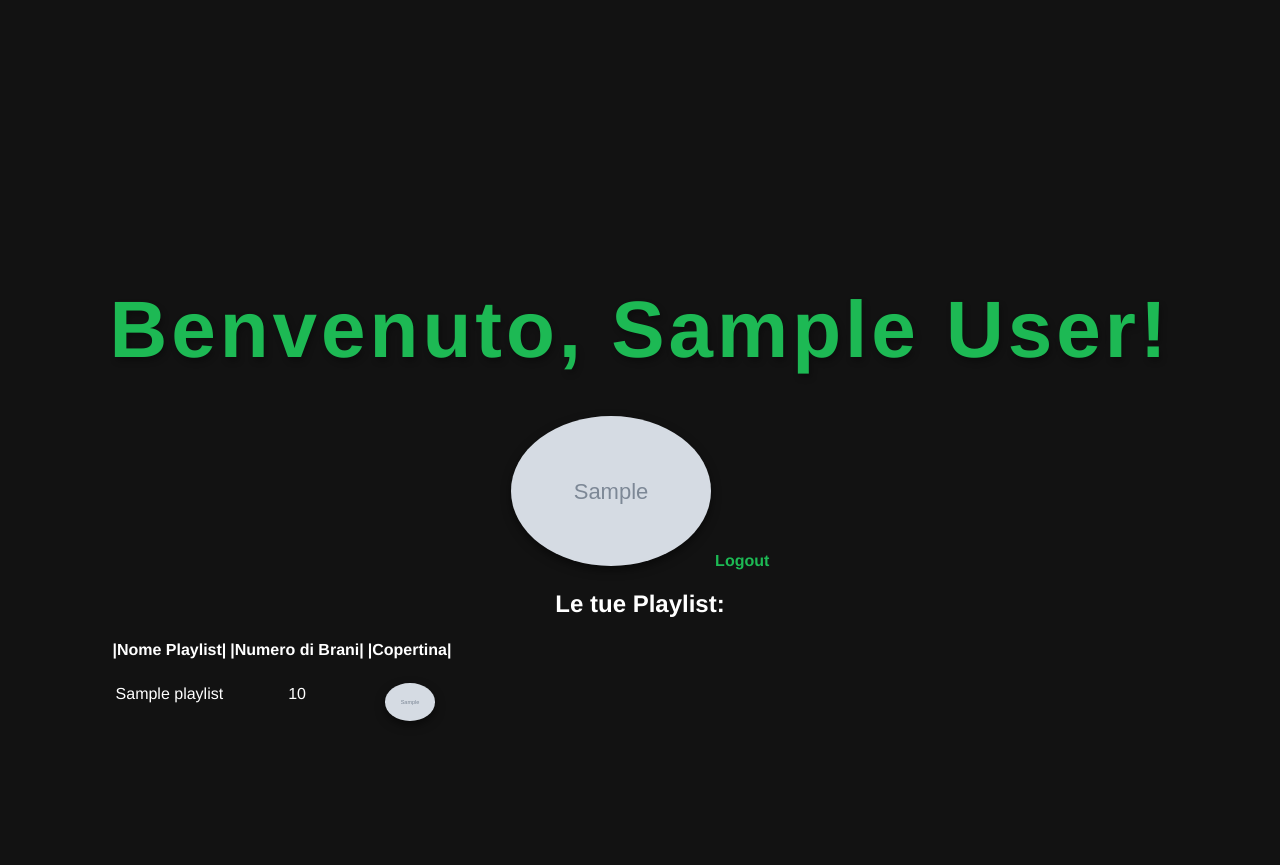
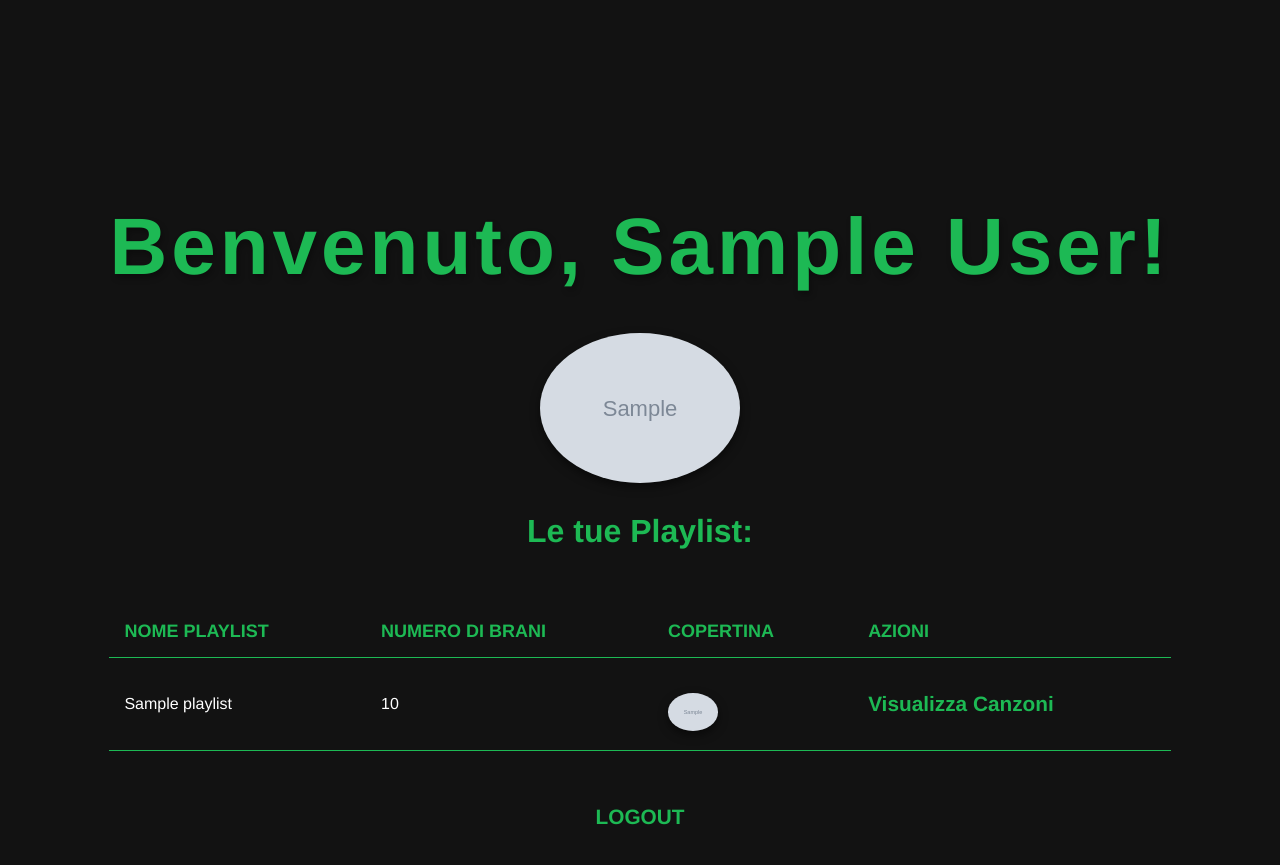
Before and after one commit to IginioMassari4real/progettino_spotify, a Flask app: template templates/home.html in a window 1280 px wide. Before the commit the page ends 721 px from the top, so only its background shows below. Run offline with Flask 3, Linux system fonts and the light colour scheme; the template is opened without the code that fills it: most values are stand-ins (such as "Sample title", 1, 10 or a date in 2020); grey boxes marked "Sample" are stand-in pictures.

Commit message:
parte 2 quasi finita

```diff
--- a/app.py
+++ b/app.py
@@ -5,7 +5,7 @@ from spotipy.oauth2 import SpotifyOAuth
 #le tue credenziali le trovi nella dashboard di prima
 SPOTIFY_CLIENT_ID = "9214bb00011c4ac88e9abb2b6ce04ae1"
 SPOTIFY_CLIENT_SECRET = "9412f99b5b05479ba88d0e6fa06d3afd"
-SPOTIFY_REDIRECT_URI = "https://5000-iginiomassa-progettinos-h6b82l1glre.ws-eu117.gitpod.io/callback" #dopo il login andiamo qui
+SPOTIFY_REDIRECT_URI = "https://5000-iginiomassa-progettinos-qecesbljhjp.ws-eu117.gitpod.io/callback" #dopo il login andiamo qui
 
 app = Flask(__name__)
 app.secret_key = 'chiave_per_session' #ci serve per identificare la sessione
@@ -50,4 +50,18 @@ def home():
 
     return render_template('home.html', user_info=user_info, playlists=playlists_info)
 
+@app.route('/playlist/<playlist_id>')
+def view_songs(playlist_id):
+    token_info = session.get('token_info', None)
+    if not token_info:
+        return redirect(url_for('login'))
+
+    sp = spotipy.Spotify(auth=token_info['access_token'])
+
+    # Otteniamo le informazioni sulla playlist e i suoi brani
+    playlist = sp.playlist(playlist_id)
+    tracks = playlist['tracks']['items']  # Lista di canzoni
+
+    return render_template('playlist.html', playlist=playlist, tracks=tracks)
+
 app.run(debug=True)
--- a/static/home.css
+++ b/static/home.css
@@ -74,8 +74,49 @@ a:hover {
     }
   }
 
-@media (max-width: 768px) {
+@media (max-width: 400px) {
     .Jumbotron h1 {
         font-size: 2em;
     }
 }
+
+h2 {
+    font-size: 2rem;
+    margin-bottom: 20px;
+    color: #1DB954; /* Verde tipico di Spotify */
+    transition: transform 0.3s ease, color 0.3s ease; /* Transizione per animazioni */
+}
+
+li {
+    font-size: 1rem;
+    margin-bottom: 20px;
+    color: #1DB954; /* Verde tipico di Spotify */
+    transition: transform 0.3s ease, color 0.3s ease; /* Transizione per animazioni */
+}
+
+a {
+    font-size: 1.3rem;
+    margin-bottom: 20px;
+    color: #1DB954; /* Verde tipico di Spotify */
+    transition: transform 0.3s ease, color 0.3s ease; /* Transizione per animazioni */
+}
+
+table {
+    width: 100%;
+    border-collapse: collapse;
+}
+
+th, td {
+    padding: 15px;  /* Aggiunge spazio dentro le celle */
+    text-align: left;
+    border-bottom: 1px solid #1DB954;
+
+}
+
+th {
+    background-color: #121212; /* Sfondo scuro tipico di Spotify */
+    font-size: 18px;
+    text-transform: uppercase;
+    color: #1DB954; /* Verde tipico di Spotify */
+
+}
--- a/templates/home.html
+++ b/templates/home.html
@@ -1,26 +1,31 @@
 <!DOCTYPE html>
-<html lang="en">
+<html lang="it">
 <head>
     <meta charset="UTF-8">
     <meta name="viewport" content="width=device-width, initial-scale=1.0">
-    <link rel="stylesheet" href="static/home.css">
+    <link rel="stylesheet" href="{{ url_for('static', filename='home.css') }}">
     <title>Home</title>
 </head>
 <body>
     <div class="Jumbotron">
-        <h1 align="center" style="margin-top: auto;">Benvenuto, {{ user_info['display_name'] }}!</h1>
+        <h1 align="center">Benvenuto, {{ user_info['display_name'] }}!</h1>
+
         {% if user_info['images'] %}
             <img src="{{ user_info['images'][0]['url'] }}" width="200">
-        <a href="{{ url_for('logout') }}">Logout</a>
         {% endif %}
+
+        <br>
+
         <h2>Le tue Playlist:</h2>
+        <br><br>
         {% if playlists %}
             <table>
                 <thead>
                     <tr>
-                    <th>|Nome Playlist|</th>
-                    <th>|Numero di Brani|</th>
-                    <th>|Copertina|</th>
+                        <th>Nome Playlist</th>
+                        <th>Numero di Brani</th>
+                        <th>Copertina</th>
+                        <th>Azioni</th>
                     </tr>
                 </thead>
                 <tbody>
@@ -35,6 +40,9 @@
                                     Nessuna immagine
                                 {% endif %}
                             </td>
+                            <td>
+                                <a href="{{ url_for('view_songs', playlist_id=playlist['id']) }}">Visualizza Canzoni</a>
+                            </td>
                         </tr>
                     {% endfor %}
                 </tbody>
@@ -42,6 +50,10 @@
         {% else %}
             <p>Non hai playlist disponibili.</p>
         {% endif %}
+        <br>
+        <br><br>
+        <a href="{{ url_for('logout') }}">LOGOUT</a>
+        <br><br><br>
     </div>
 </body>
 </html>
```
Also changed, not shown: templates/playlist.html (added, +44 -0 lines), 1 other file. Lines whose indentation alone changed are shown as unchanged.
